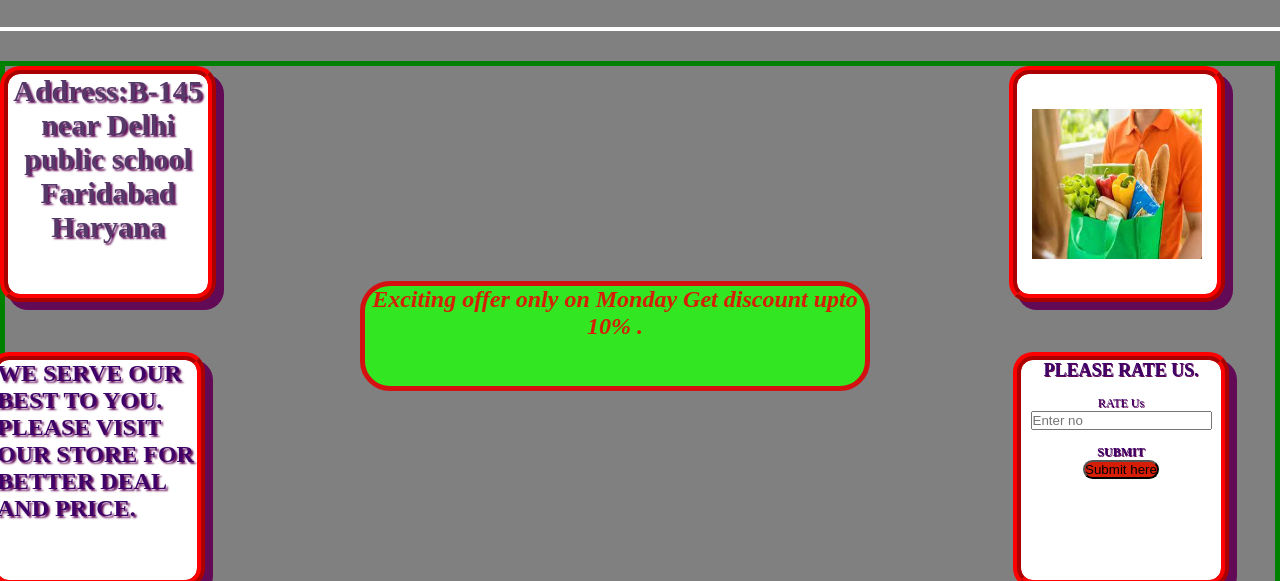
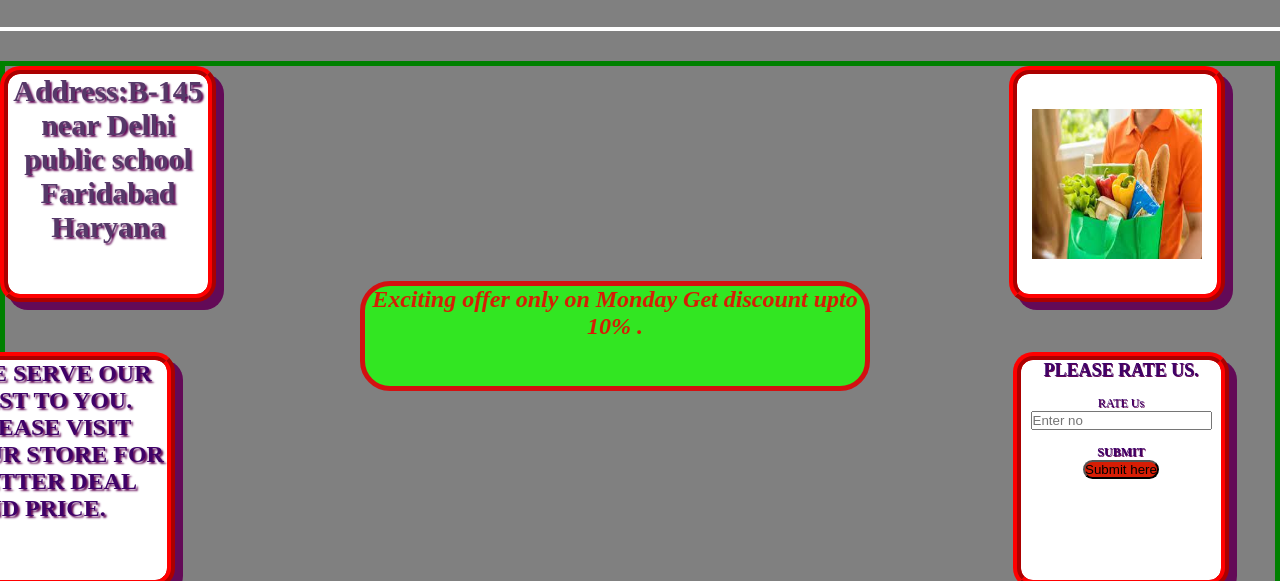
Before and after one commit to h75imanshi/Handsoncss3, a plain HTML site: page index.html in a window 1280 px wide. Shown: the part 219-800 px from the top of the page. Drawn offline with Linux system fonts and the light colour scheme.

Commit message:
Update style.css

```diff
--- a/style.css
+++ b/style.css
@@ -82,7 +82,7 @@ hr
     float: right;
     clear: left;
     position: relative;
-    right: 1070px;
+    right: 1100px;
 
 
 
```
